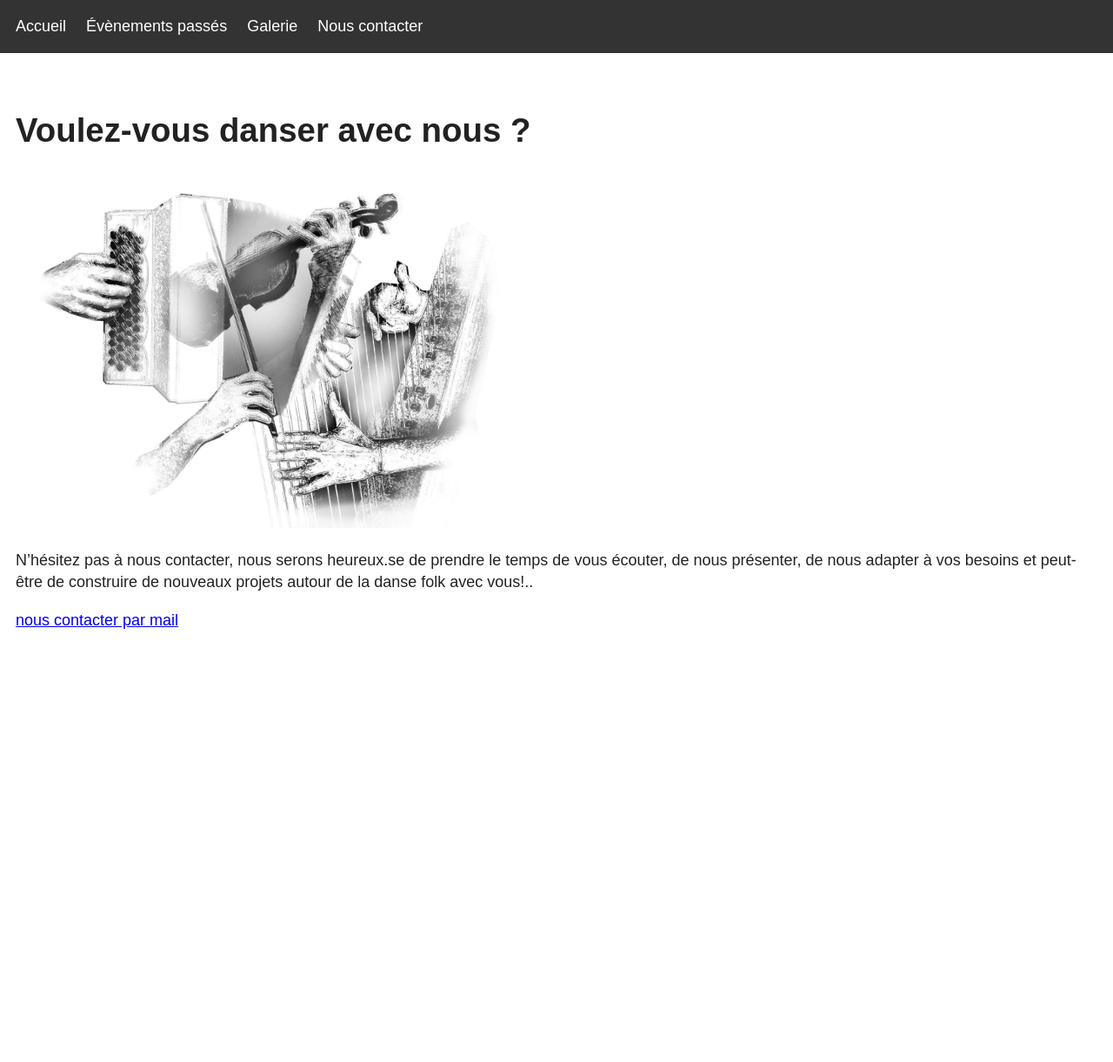
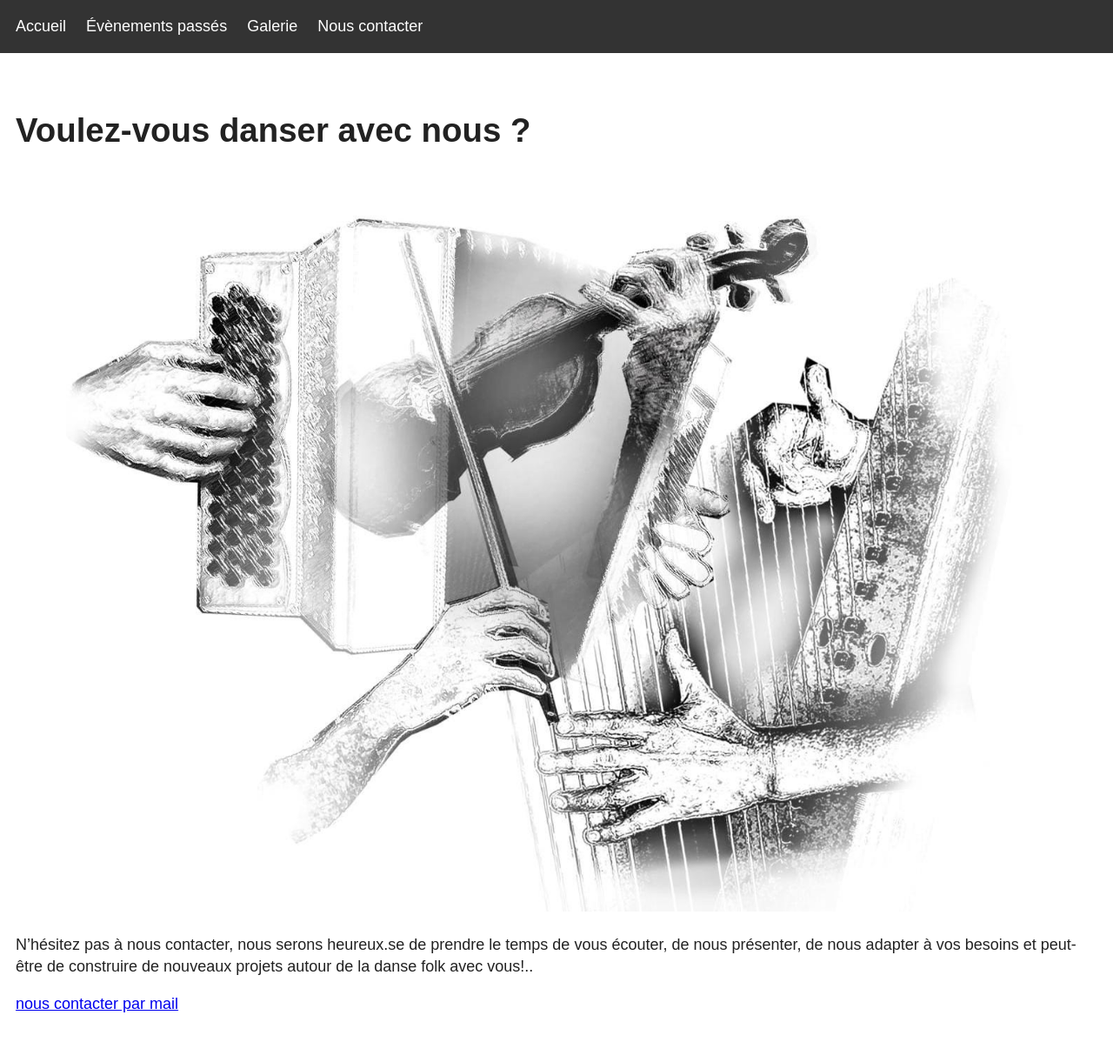
Before and after one commit to bayesiancook/les-doigts-qui-dansent-bal-folk, a Jekyll site: the page built from contact.md, in a window 1280 px wide. Shown: the whole page at 87% size. Built offline with Jekyll 4.4.1, drawn with Linux system fonts in a browser that asks for light colours; before the commit the page ends 900 px from its top, so only the background shows below that.

Commit message:
style revisited

```diff
--- a/assets/css/style.css
+++ b/assets/css/style.css
@@ -32,7 +32,6 @@ h2 {
 }
 
 .image-galerie {
-  max-width: 600px;
   width: 100%
   height: auto
   display: block
@@ -45,7 +44,7 @@ main img {
 }
 
 main {
-  max-width: 700 px;
+  max-width: 500 px;
   margin: 0 auto;
   padding: 2em 1em;
 }
```
